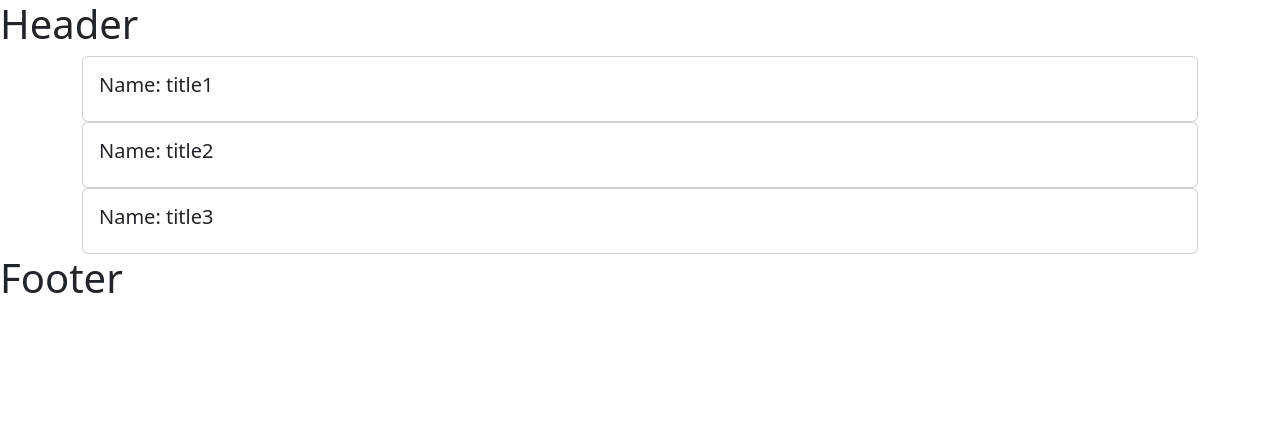
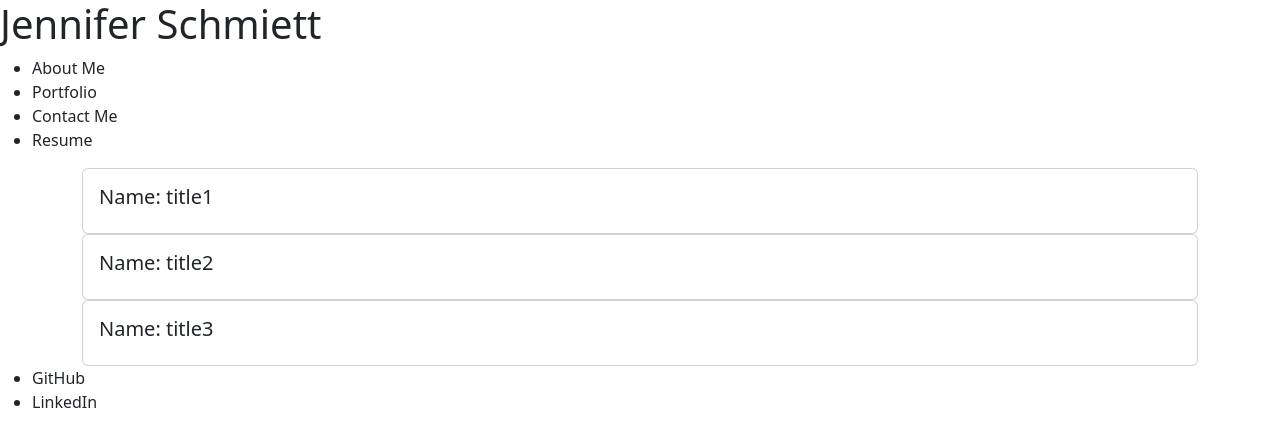
Before and after one commit to jschmiett/ReactPortfolio, a React (Create React App) app: page / in a window 1280 px wide. Shown: the top 446 px of the page. Built offline with nearby package versions, Linux system fonts and the light colour scheme; the HTML template or start-up script is replaced by a standard one.

Commit message:
Adding Text to Header and Footer

```diff
--- a/src/components/Footer.js
+++ b/src/components/Footer.js
@@ -3,7 +3,10 @@
 export default function Footer() {
     return (
         <div>
-            <h1>Footer</h1>
+            <ul>
+                <li>GitHub</li>
+                <li>LinkedIn</li>
+            </ul>
         </div>
     )
 }
--- a/src/components/Header.js
+++ b/src/components/Header.js
@@ -3,7 +3,13 @@
 export default function Header() {
     return (
         <div>
-            <h1>Header</h1>
+            <h1>Jennifer Schmiett</h1>
+            <ul>
+                <li>About Me</li>
+                <li>Portfolio</li>
+                <li>Contact Me</li>
+                <li>Resume</li>
+            </ul>
         </div>
     )
 }
```
